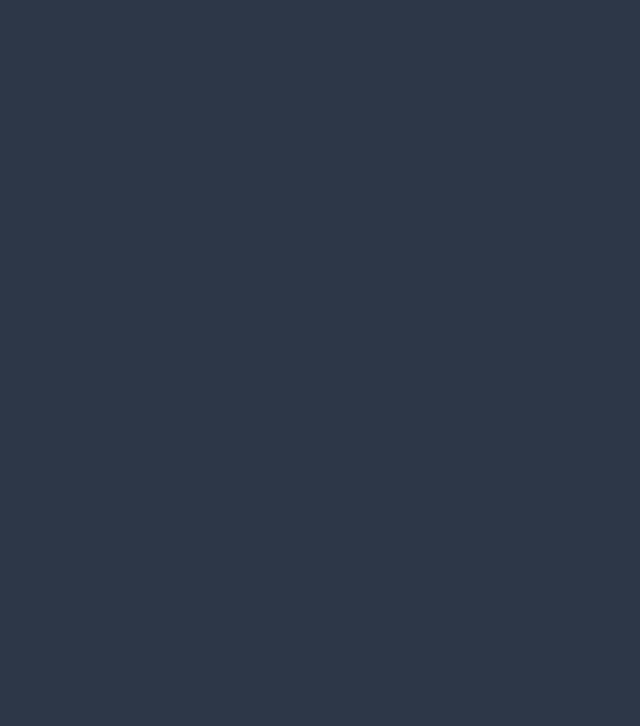
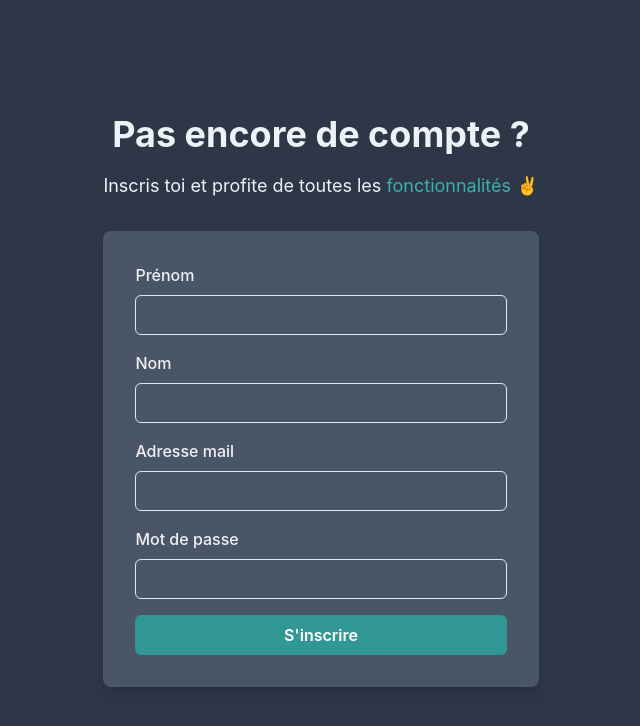
Before and after one commit to ThomasBergamin/ScrabbleCount, a React (Create React App) app: page /register in a window 1280 px wide. Before the commit this address had no page. Shown: the top 726 px of the page, without its empty margins (319-959 px from the left). Built offline with nearby package versions, Linux system fonts and the light colour scheme.

Commit message:
feat: 🎸 init register form

```diff
--- a/package.json
+++ b/package.json
@@ -15,6 +15,7 @@
     "git-cz": "^4.8.0",
     "react": "^18.1.0",
     "react-dom": "^18.1.0",
+    "react-hook-form": "^7.30.0",
     "react-icons": "^4.3.1",
     "react-router-dom": "^6.3.0",
     "react-scripts": "5.0.1",
--- a/src/Router.tsx
+++ b/src/Router.tsx
@@ -3,6 +3,7 @@ import Games from './pages/Games';
 import Home from './pages/Home';
 import Stats from './pages/Stats';
 import Login from './pages/Login';
+import Register from './pages/Register';
 
 export const Router = () => {
   return (
@@ -12,6 +13,7 @@ export const Router = () => {
         <Route path="/games" element={<Games />}></Route>
         <Route path="/stats" element={<Stats />}></Route>
         <Route path="/login" element={<Login />}></Route>
+        <Route path="/register" element={<Register />}></Route>
       </Routes>
     </BrowserRouter>
   );
--- a/src/components/Cards/LoginCard/LoginCard.tsx
+++ b/src/components/Cards/LoginCard/LoginCard.tsx
@@ -12,6 +12,7 @@ import {
   Link,
   Divider,
 } from '@chakra-ui/react';
+import { Link as ReactRouterLink } from 'react-router-dom';
 
 const LoginCard = () => {
   return (
@@ -19,14 +20,14 @@ const LoginCard = () => {
       <Stack spacing={8} mx={'auto'} maxW={'lg'} py={12} px={6}>
         <Stack align={'center'} textAlign="center">
           <Heading fontSize={'4xl'} color="gray.100">
-            Connectez vous à votre compte
+            Connecte toi à ton compte
           </Heading>
           <Text fontSize={'lg'} color={'gray.100'}>
-            et visualisez vos <Link color={'teal.400'}>statistiques</Link> ✌️
+            et visualise tes <Link color={'teal.400'}>statistiques</Link> ✌️
           </Text>
         </Stack>
 
-        <Box rounded={'lg'} bg="white" boxShadow={'lg'} p={8}>
+        <Box rounded={'lg'} bg="gray.600" boxShadow={'lg'} p={8}>
           <Stack spacing={4}>
             <Button>Se connecter avec Google</Button>
             <Divider />
@@ -45,9 +46,12 @@ const LoginCard = () => {
                 align={'start'}
                 justify={'space-between'}
               >
-                <Checkbox colorScheme="teal">Se rappeler de moi</Checkbox>
+                <Checkbox colorScheme="teal" color="whiteAlpha.900">
+                  Se rappeler de moi
+                </Checkbox>
                 <Link color={'teal.500'}>Mot de passe oublié ?</Link>
               </Stack>
+
               <Button
                 bg={'teal.500'}
                 color={'white'}
@@ -55,9 +59,15 @@ const LoginCard = () => {
                   bg: 'teal.600',
                 }}
               >
-                Sign in
+                Se connecter
               </Button>
             </Stack>
+            <Text color="whiteAlpha.900">
+              Pas encore de compte ?{' '}
+              <Link as={ReactRouterLink} color={'teal.500'} to="/register">
+                S&lsquo;inscrire{' '}
+              </Link>
+            </Text>
           </Stack>
         </Box>
       </Stack>
--- /dev/null
+++ b/src/components/Cards/RegisterCard/RegisterCard.tsx
@@ -0,0 +1,24 @@
+import { Flex, Stack, Heading, Text, Link } from '@chakra-ui/react';
+import RegisterForm from './RegisterForm';
+
+const RegisterCard = () => {
+  return (
+    <Flex minH={'100vh'} align={'center'} justify={'center'} bg="gray.700">
+      <Stack spacing={8} mx={'auto'} maxW={'lg'} py={12} px={6}>
+        <Stack spacing="4" align={'center'} textAlign="center">
+          <Heading fontSize={'4xl'} color="gray.100">
+            Pas encore de compte ?
+          </Heading>
+          <Text fontSize={'lg'} color={'gray.100'}>
+            Inscris toi et profite de toutes les{' '}
+            <Link color={'teal.400'}>fonctionnalités</Link> ✌️
+          </Text>
+        </Stack>
+
+        <RegisterForm />
+      </Stack>
+    </Flex>
+  );
+};
+
+export default RegisterCard;
--- /dev/null
+++ b/src/components/Cards/RegisterCard/RegisterForm.tsx
@@ -0,0 +1,122 @@
+import {
+  Box,
+  Stack,
+  FormControl,
+  FormLabel,
+  Input,
+  Button,
+  FormErrorMessage,
+} from '@chakra-ui/react';
+import { useForm } from 'react-hook-form';
+
+interface IRegisterForm {
+  lastName: string;
+  firstName: string;
+  email: string;
+  password: string;
+}
+
+const RegisterForm = () => {
+  const {
+    handleSubmit,
+    register,
+    formState: { errors, isSubmitting },
+  } = useForm<IRegisterForm>();
+
+  function onSubmit(values: any) {
+    return new Promise((resolve) => {
+      setTimeout(() => {
+        alert(JSON.stringify(values, null, 2));
+      }, 3000);
+    });
+  }
+  return (
+    <Box rounded={'lg'} bg="gray.600" boxShadow={'lg'} p={8}>
+      <form onSubmit={handleSubmit(onSubmit)}>
+        <Stack spacing="4">
+          <FormControl id="firstName" isInvalid={!!errors.firstName}>
+            <FormLabel>Prénom</FormLabel>
+            <Input
+              type="text"
+              {...register('firstName', {
+                required: 'Champ requis',
+                minLength: {
+                  value: 4,
+                  message: 'Au moins 4 caractères requis',
+                },
+              })}
+            />
+            <FormErrorMessage>
+              {errors.firstName && errors.firstName.message}
+            </FormErrorMessage>
+          </FormControl>
+
+          <FormControl id="lastName" isInvalid={!!errors.lastName}>
+            <FormLabel>Nom</FormLabel>
+            <Input
+              type="text"
+              {...register('lastName', {
+                required: 'Champ requis',
+                minLength: {
+                  value: 4,
+                  message: 'Au moins 4 caractères requis',
+                },
+              })}
+            />
+            <FormErrorMessage>
+              {errors.lastName && errors.lastName.message}
+            </FormErrorMessage>
+          </FormControl>
+
+          <FormControl id="email" isInvalid={!!errors.email}>
+            <FormLabel>Adresse mail</FormLabel>
+            <Input
+              type="email"
+              {...register('email', {
+                required: 'Champ requis',
+                minLength: {
+                  value: 4,
+                  message: 'Au moins 4 caractères requis',
+                },
+              })}
+            />
+            <FormErrorMessage>
+              {errors.email && errors.email.message}
+            </FormErrorMessage>
+          </FormControl>
+
+          <FormControl id="password" isInvalid={!!errors.password}>
+            <FormLabel>Mot de passe</FormLabel>
+            <Input
+              type="password"
+              {...register('password', {
+                required: 'Champ requis',
+                minLength: {
+                  value: 4,
+                  message: 'Au moins 4 caractères requis',
+                },
+              })}
+            />
+            <FormErrorMessage>
+              {errors.password && errors.password.message}
+            </FormErrorMessage>
+          </FormControl>
+          <Button
+            width="100%"
+            bg={'teal.500'}
+            color={'white'}
+            _hover={{
+              bg: 'teal.600',
+            }}
+            isLoading={isSubmitting}
+            type="submit"
+          >
+            S&apos;inscrire
+          </Button>
+        </Stack>
+      </form>
+    </Box>
+  );
+};
+
+export default RegisterForm;
--- /dev/null
+++ b/src/pages/Register.tsx
@@ -0,0 +1,12 @@
+import { SlideFade } from '@chakra-ui/react';
+import RegisterCard from '../components/Cards/RegisterCard/RegisterCard';
+
+const Register = () => {
+  return (
+    <SlideFade in offsetY="50px">
+      <RegisterCard />
+    </SlideFade>
+  );
+};
+
+export default Register;
```
Also changed, not shown: 1 other file (tests, documents, lock files or other folders).
